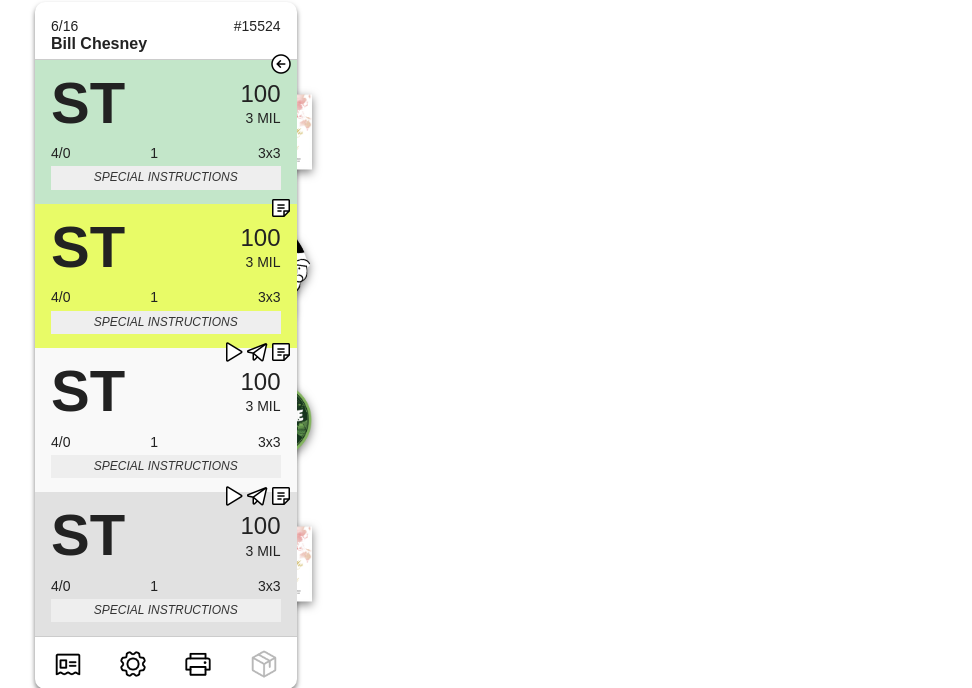
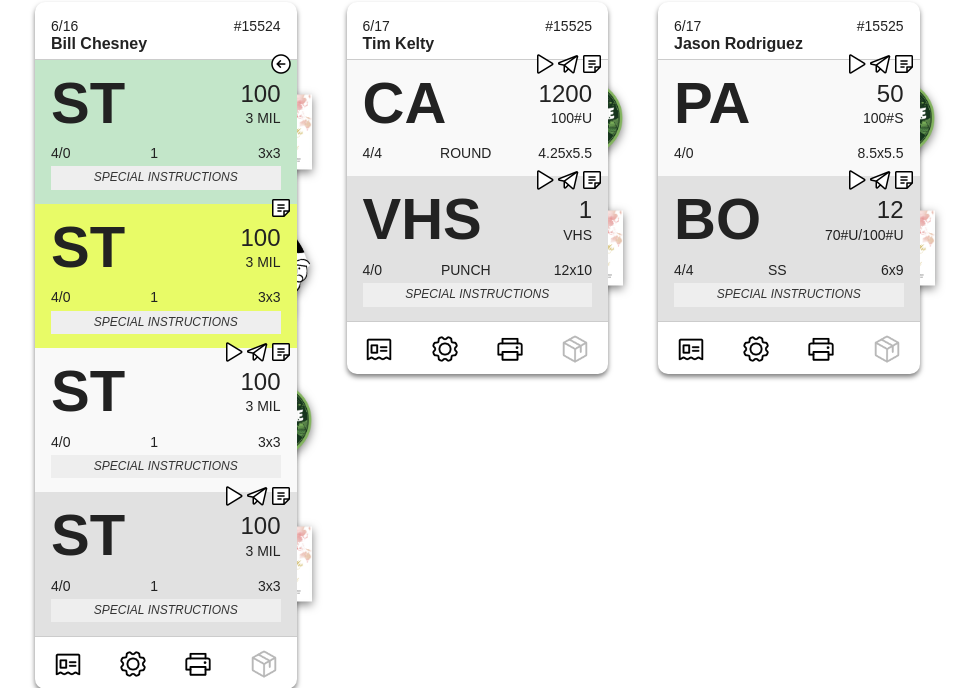
Before and after one commit to brownleepress/brownlee-site, a PHP site: page /incoming-orders.php in a window 1280 px wide. Shown: the part 94-782 px from the top of the page, without its empty margins (7-979 px from the left). Run offline with PHP 8.4, Linux system fonts and the light colour scheme.

Commit message:
Save local changes before pull

```diff
--- a/incoming-orders.php
+++ b/incoming-orders.php
@@ -379,6 +379,170 @@
 
 
 
+<!-- JOB CARD -->
+<!-- JOB CARD -->
+<!-- JOB CARD -->
+<div class="order-card">
+  <div class="card-header">
+    <span>6/17</span>
+    <span>#15525</span>
+  </div>
+  <div class="customer-name">Tim Kelty</div>
+
+  <!-- START JOB -->
+  <div class="job-wrapper">
+    <a href="#"><img src="img/test.png" class="orderThumb" /></a>
+    <div class="job-block">
+      <a href="#" class="play-icon" play></a>
+      <a href="#" class="outsource-icon" outsource></a>
+      <a href="#" class="download-icon" complete></a>
+      <div class="job-main">
+        <a href="toggle_done.html" class="job-code">CA</a>
+        <div class="job-details">
+          <div class="line" style="font-size: 100%; font-weight: 500; margin-top:13px;">1200</div>
+          <div class="line">100#U</div>
+        </div>
+      </div>
+      <div class="job-basics">
+        <div>4/4</div>
+        <div>ROUND</div>
+        <div>4.25x5.5</div>
+      </div>
+      <!--
+      <div class="instructions-toggle">SPECIAL INSTRUCTIONS</div>
+      <div class="instructions-content">Cut to circle - no white border</div>
+      -->
+    </div>
+  </div>
+  <!-- END JOB -->
+
+  <!-- START JOB -->
+  <div class="job-wrapper">
+    <a href="#"><img src="img/_testinvite.png" class="orderThumb" /></a>
+    <div class="job-block">
+      <a href="#" class="play-icon" play></a>
+      <a href="#" class="outsource-icon" outsource></a>
+      <a href="#" class="download-icon" complete></a>
+      <div class="job-main">
+        <a href="toggle_done.html" class="job-code">VHS</a>
+        <div class="job-details">
+          <div class="line" style="font-size: 100%; font-weight: 500; margin-top:13px;">1</div>
+          <div class="line">VHS</div>
+        </div>
+      </div>
+      <div class="job-basics">
+        <div>4/0</div>
+        <div>PUNCH</div>
+        <div>12x10</div>
+      </div>
+      <div class="instructions-toggle">SPECIAL INSTRUCTIONS</div>
+      <div class="instructions-content">Cut to circle - no white border</div>
+    </div>
+  </div>
+  <!-- END JOB -->
+
+
+
+  <div class="status-icons">
+    <img src="img/_holding.png" alt="Holding" class="active" />
+    <img src="img/_processing.png" alt="Processing" class="active" />
+    <img src="img/_printing.png" alt="Printing" class="active" />
+    <img src="img/_complete.png" alt="Complete" />
+  </div>
+</div>
+<!-- END JOB CARD -->
+<!-- END JOB CARD -->
+<!-- END JOB CARD -->
+
+
+
+
+
+
+
+
+<!-- JOB CARD -->
+<!-- JOB CARD -->
+<!-- JOB CARD -->
+<div class="order-card">
+  <div class="card-header">
+    <span>6/17</span>
+    <span>#15525</span>
+  </div>
+  <div class="customer-name">Jason Rodriguez</div>
+
+  <!-- START JOB -->
+  <div class="job-wrapper">
+    <a href="#"><img src="img/test.png" class="orderThumb" /></a>
+    <div class="job-block">
+      <a href="#" class="play-icon" play></a>
+      <a href="#" class="outsource-icon" outsource></a>
+      <a href="#" class="download-icon" complete></a>
+      <div class="job-main">
+        <a href="toggle_done.html" class="job-code">PA</a>
+        <div class="job-details">
+          <div class="line" style="font-size: 100%; font-weight: 500; margin-top:13px;">50</div>
+          <div class="line">100#S</div>
+        </div>
+      </div>
+      <div class="job-basics">
+        <div>4/0</div>
+        <div></div>
+        <div>8.5x5.5</div>
+      </div>
+      <!--
+      <div class="instructions-toggle">SPECIAL INSTRUCTIONS</div>
+      <div class="instructions-content">Cut to circle - no white border</div>
+      -->
+    </div>
+  </div>
+  <!-- END JOB -->
+
+  <!-- START JOB -->
+  <div class="job-wrapper">
+    <a href="#"><img src="img/_testinvite.png" class="orderThumb" /></a>
+    <div class="job-block">
+      <a href="#" class="play-icon" play></a>
+      <a href="#" class="outsource-icon" outsource></a>
+      <a href="#" class="download-icon" complete></a>
+      <div class="job-main">
+        <a href="toggle_done.html" class="job-code">BO</a>
+        <div class="job-details">
+          <div class="line" style="font-size: 100%; font-weight: 500; margin-top:13px;">12</div>
+          <div class="line">70#U/100#U</div>
+        </div>
+      </div>
+      <div class="job-basics">
+        <div>4/4</div>
+        <div>SS</div>
+        <div>6x9</div>
+      </div>
+      <div class="instructions-toggle">SPECIAL INSTRUCTIONS</div>
+      <div class="instructions-content">Cut to circle - no white border</div>
+    </div>
+  </div>
+  <!-- END JOB -->
+
+
+
+  <div class="status-icons">
+    <img src="img/_holding.png" alt="Holding" class="active" />
+    <img src="img/_processing.png" alt="Processing" class="active" />
+    <img src="img/_printing.png" alt="Printing" class="active" />
+    <img src="img/_complete.png" alt="Complete" />
+  </div>
+</div>
+<!-- END JOB CARD -->
+<!-- END JOB CARD -->
+<!-- END JOB CARD -->
+
+
+
+
+
+
+
+
 
 
 
```
